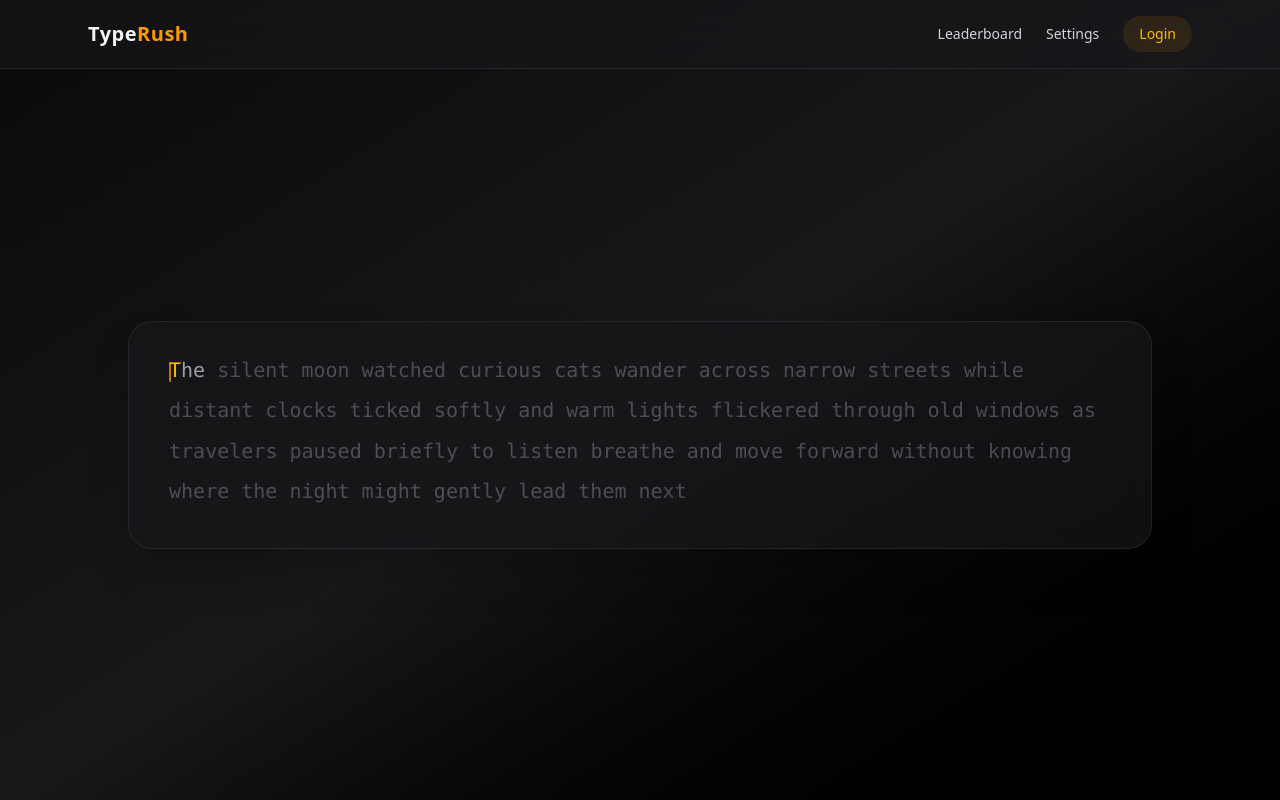
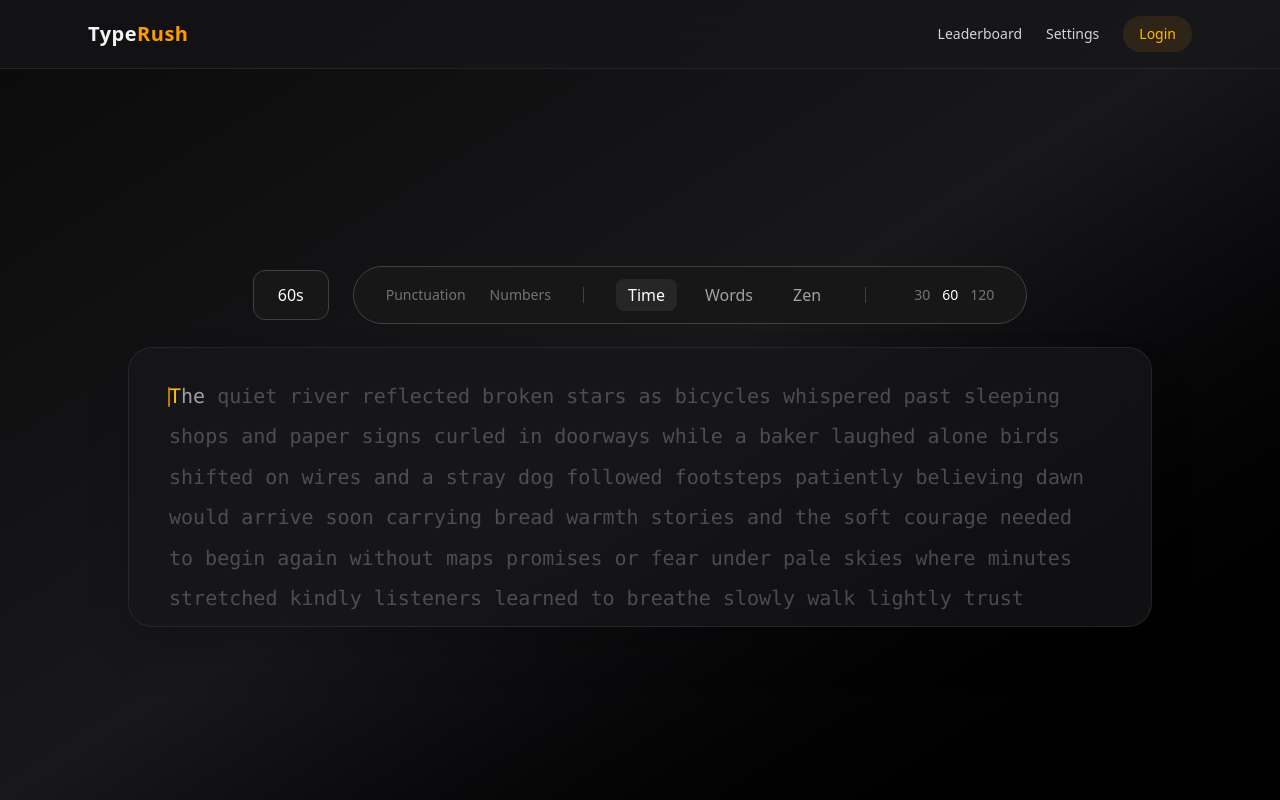
Before and after one commit to iXION82/TypeRush, a React (Vite) app in the folder frontend-project/: page /home in a window 1280 px wide. Built offline with nearby package versions, Linux system fonts and the light colour scheme.

Commit message:
Added a Animated Navbar for the TypingBox

```diff
--- a/frontend-project/package.json
+++ b/frontend-project/package.json
@@ -11,6 +11,7 @@
   },
   "dependencies": {
     "@tailwindcss/vite": "^4.1.18",
+    "framer-motion": "^12.29.0",
     "react": "^19.2.0",
     "react-dom": "^19.2.0",
     "tailwindcss": "^4.1.18"
--- a/frontend-project/src/components/typingBox.tsx
+++ b/frontend-project/src/components/typingBox.tsx
@@ -1,15 +1,28 @@
 import { useEffect, useLayoutEffect, useRef, useState } from "react";
+import { TypingNavbar } from "./typingNavbar";
+
+type Mode = "time" | "words" | "zen";
+
+type Level = 1 | 2 | 3 | null;
+
 
 export function TypingBox() {
-    const text = "The silent moon watched curious cats wander across narrow streets while distant clocks ticked softly and warm lights flickered through old windows as travelers paused briefly to listen breathe and move forward without knowing where the night might gently lead them next";
+    const text = "The quiet river reflected broken stars as bicycles whispered past sleeping shops and paper signs curled in doorways while a baker laughed alone birds shifted on wires and a stray dog followed footsteps patiently believing dawn would arrive soon carrying bread warmth stories and the soft courage needed to begin again without maps promises or fear under pale skies where minutes stretched kindly listeners learned to breathe slowly walk lightly trust silence memory chance rhythm time forward together tonight softly";
     const words = text.split(" ");
 
     const [currentWordIdx, setCurrentWordIdx] = useState(0);
     const [currentLetterIdx, setCurrentLetterIdx] = useState(0);
     const [typedWords, setTypedWords] = useState<string[]>([]);
 
+    const [mode, setMode] = useState<Mode>("time");
+    const [timer, setTimer] = useState(60);
+    const [punctuation, setPunctuation] = useState(false);
+    const [numbers, setNumbers] = useState(false);
+    const [level, setLevel] = useState<Level>(2);
+
     const letterRefs = useRef<HTMLSpanElement[][]>([]);
     const caretRef = useRef<HTMLSpanElement>(null);
+    const containerRef = useRef<HTMLDivElement>(null);
 
     const getWordClass = (wordIdx: number) => {
         if (wordIdx < currentWordIdx) return "opacity-60";
@@ -39,8 +52,8 @@ export function TypingBox() {
 
     useLayoutEffect(() => {
         const caret = caretRef.current;
-        if (!caret) return;
-
+        const container = containerRef.current;
+        if (!caret || !container) return;
         const letters = letterRefs.current[currentWordIdx];
         if (!letters) return;
 
@@ -61,7 +74,15 @@ export function TypingBox() {
             y = letters[0].offsetTop + letters[0].offsetHeight - caret.offsetHeight;
         }
 
-        caret.style.transform = `translate(${x}px, ${y}px)`;
+        caret.style.transform = `translate(${x - 1}px, ${y - 1}px)`;
+        const visibleHeight = container.clientHeight;
+        const caretHeight = caret.offsetHeight;
+        const targetScroll = y - (visibleHeight / 2) + (caretHeight / 2);
+        container.scrollTo({
+            top: targetScroll > 0 ? targetScroll : 0,
+            behavior: "smooth"
+        });
+
     }, [currentWordIdx, currentLetterIdx, typedWords]);
 
     useEffect(() => {
@@ -100,9 +121,22 @@ export function TypingBox() {
     return (
         <div className="flex items-center justify-center w-full">
             <div className="w-full max-w-5xl">
+                <TypingNavbar
+                    timer={timer}
+                    setTimer={setTimer}
+                    punctuation={punctuation}
+                    setPunctuation={setPunctuation}
+                    numbers={numbers}
+                    setNumbers={setNumbers}
+                    mode={mode}
+                    setMode={setMode}
+                    level={level}
+                    setLevel={setLevel}
+                />
                 <div
+                    ref={containerRef}
                     className="
-                        min-h-50
+                        h-70
                         rounded-3xl
                         bg-zinc-900/70
                         backdrop-blur-xl
@@ -114,7 +148,9 @@ export function TypingBox() {
                         leading-relaxed
                         font-mono
                         overflow-hidden
-                        cursor-default">
+                        cursor-default
+                        relative
+                    ">
                     <div className="relative select-none leading-relaxed wrap-break-word">
                         <span
                             ref={caretRef}
@@ -128,7 +164,8 @@ export function TypingBox() {
                                 transition-all
                                 duration-75
                                 ease-out
-                                    z-10"/>
+                                z-10"
+                        />
 
                         {words.map((word, wordIdx) => {
                             const typed = typedWords[wordIdx] || "";
@@ -152,8 +189,7 @@ export function TypingBox() {
                                                 word,
                                                 wordIdx,
                                                 letterIdx
-                                            )} transition-colors duration-150`}
-                                        >
+                                            )} transition-colors duration-150`}>
                                             {letter}
                                         </span>
                                     ))}
--- /dev/null
+++ b/frontend-project/src/components/typingNavbar.tsx
@@ -0,0 +1,137 @@
+import { motion, AnimatePresence } from "framer-motion";
+import { Toggle, ModeButton, LevelGroup } from "./typingNavbarComponents";
+
+type Mode = "time" | "words" | "zen";
+type Level = 1 | 2 | 3 | null;
+
+type TypingNavbarProps = {
+  timer: number;
+  setTimer: React.Dispatch<React.SetStateAction<number>>;
+  punctuation: boolean;
+  setPunctuation: React.Dispatch<React.SetStateAction<boolean>>;
+  numbers: boolean;
+  setNumbers: React.Dispatch<React.SetStateAction<boolean>>;
+  mode: Mode;
+  setMode: React.Dispatch<React.SetStateAction<Mode>>;
+  level: Level;
+  setLevel: React.Dispatch<React.SetStateAction<Level>>;
+};
+
+export function TypingNavbar({
+  timer,
+  setTimer,
+  punctuation,
+  setPunctuation,
+  numbers,
+  setNumbers,
+  mode,
+  setMode,
+  level,
+  setLevel,
+}: TypingNavbarProps) {
+  const isZen = mode === "zen";
+  return (
+    <div className="flex items-center justify-center gap-6 select-none my-5 h-16">
+      <AnimatePresence mode="popLayout">
+        {!isZen && (
+          <motion.div
+            key="timer-display"
+            initial={{ opacity: 0, x: 20, scale: 0.8 }}
+            animate={{ opacity: 1, x: 0, scale: 1 }}
+            exit={{ opacity: 0, x: 20, scale: 0.8 }}
+            transition={{ duration: 0.3 }}
+            className="px-6 py-3 rounded-xl border border-neutral-700 bg-neutral-900 text-white"
+          >
+            {timer}s
+          </motion.div>
+        )}
+      </AnimatePresence>
+
+      <motion.div
+        layout
+        transition={{ type: "spring", bounce: 0, duration: 0.4 }}
+        className="flex items-center gap-6 px-8 py-3 border border-neutral-700 bg-neutral-900 rounded-full overflow-hidden"
+      >
+        <AnimatePresence mode="popLayout">
+          {!isZen && (
+            <motion.div
+              key="toggles"
+              initial={{ opacity: 0, width: 0 }}
+              animate={{ opacity: 1, width: "auto" }}
+              exit={{ opacity: 0, width: 0 }}
+              className="flex items-center gap-6 overflow-hidden whitespace-nowrap"
+            >
+              <Toggle
+                label="Punctuation"
+                active={punctuation}
+                onClick={() => setPunctuation((p) => !p)}
+              />
+              <Toggle
+                label="Numbers"
+                active={numbers}
+                onClick={() => setNumbers((n) => !n)}
+              />
+              <div className="w-px h-4 bg-neutral-700 mx-2" />
+            </motion.div>
+          )}
+        </AnimatePresence>
+        <motion.div layout className="flex gap-4">
+            <ModeButton
+            label="Time"
+            active={mode === "time"}
+            onClick={() => {
+                setMode("time");
+                setLevel(1);
+                setTimer(60);
+            }}
+            />
+            <ModeButton
+            label="Words"
+            active={mode === "words"}
+            onClick={() => {
+                setMode("words");
+                setLevel(1);
+            }}
+            />
+            <ModeButton
+            label="Zen"
+            active={mode === "zen"}
+            onClick={() => {
+                setMode("zen");
+                setLevel(null);
+            }}
+            />
+        </motion.div>
+
+        <AnimatePresence mode="popLayout">
+          {!isZen && (
+            <motion.div
+              key="level-group"
+              initial={{ opacity: 0, width: 0 }}
+              animate={{ opacity: 1, width: "auto" }}
+              exit={{ opacity: 0, width: 0 }}
+              className="flex items-center gap-6 overflow-hidden whitespace-nowrap">
+              <div className="w-px h-4 bg-neutral-700 mx-2" />
+
+              {mode === "time" ? (
+                <LevelGroup
+                  key="time-levels"
+                  values={[30, 60, 120]}
+                  active={timer}
+                  onSelect={(v) => setTimer(v)}
+                />
+              ) : (
+                <LevelGroup
+                  key="word-levels"
+                  values={[25, 50, 100]}
+                  active={level}
+                  onSelect={(v) => setLevel(v as Level)}
+                />
+              )}
+            </motion.div>
+          )}
+        </AnimatePresence>
+      </motion.div>
+    </div>
+  );
+}
--- /dev/null
+++ b/frontend-project/src/components/typingNavbarComponents.tsx
@@ -0,0 +1,72 @@
+export function Toggle({
+  label,
+  active,
+  onClick,
+}: {
+  label: string;
+  active: boolean;
+  onClick: () => void;
+}) {
+  return (
+    <span
+      onClick={onClick}
+      className={`
+        text-sm cursor-pointer transition-colors
+        ${active ? "text-white" : "text-neutral-500 hover:text-neutral-300"}
+      `}
+    >
+      {label}
+    </span>
+  );
+}
+
+
+export function ModeButton({
+  label,
+  active,
+  onClick,
+}: {
+  label: string;
+  active: boolean;
+  onClick: () => void;
+}) {
+  return (
+    <span
+      onClick={onClick}
+      className={`
+        px-3 py-1 rounded-lg cursor-pointer transition-all
+        ${active
+          ? "bg-neutral-800 text-white"
+          : "text-neutral-400 hover:text-white"}
+      `}
+    >
+      {label}
+    </span>
+  );
+}
+export function LevelGroup({
+  values,
+  active,
+  onSelect,
+}: {
+  values: number[];
+  active: number | null;
+  onSelect: (v: number) => void;
+}) {
+  return (
+    <div className="flex gap-3 ml-4">
+      {values.map((v) => (
+        <span
+          key={v}
+          onClick={() => onSelect(v)}
+          className={`
+            text-sm cursor-pointer transition-colors
+            ${active == v ? "text-white" : "text-neutral-500 hover:text-neutral-300"}
+          `}
+        >
+          {v}
+        </span>
+      ))}
+    </div>
+  );
+}
```
Also changed, not shown: 1 other file (tests, documents, lock files or other folders). Lines whose indentation alone changed are shown as unchanged.
